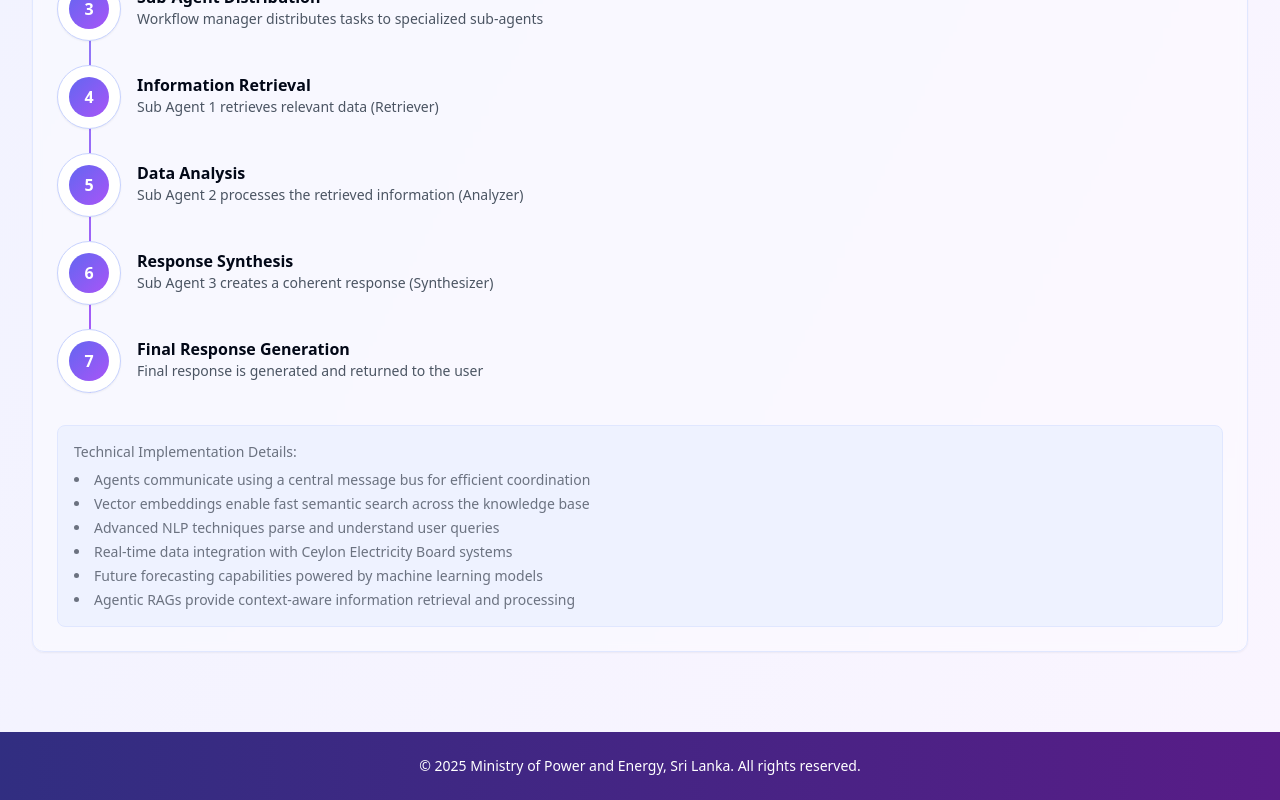
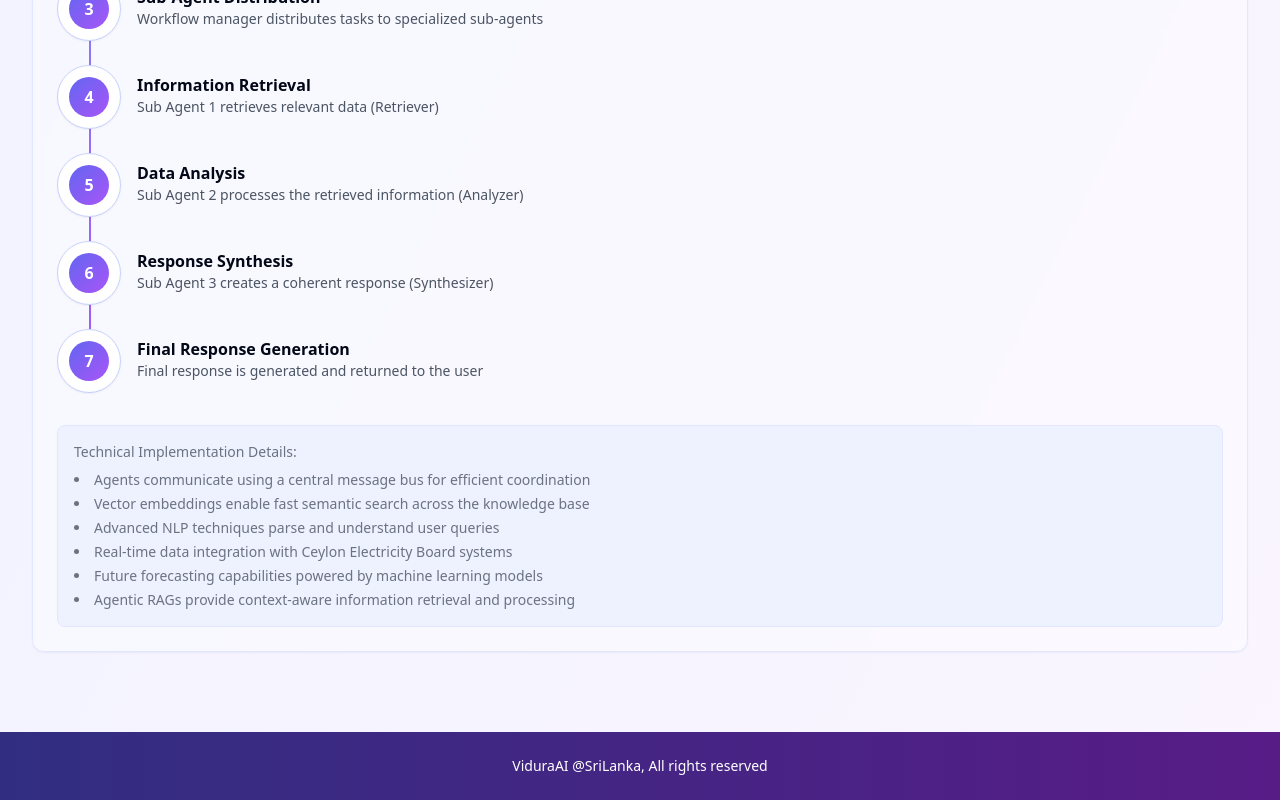
Before and after one commit to Vidura-Wijekoon/slenergyragmultiagentsystem, a React (Vite) app: page /agent-architecture in a window 1280 px wide. Shown: the part 1811-2611 px from the top of the page. Built offline with nearby package versions, Linux system fonts and the light colour scheme.

Commit message:
Update footer copyright notice
- Update the copyright notice in the footer of both the index and agent architecture pages.

```diff
--- a/src/pages/AgentArchitecture.tsx
+++ b/src/pages/AgentArchitecture.tsx
@@ -185,7 +185,7 @@ const AgentArchitecture: React.FC = () => {
 
       <footer className="py-6 bg-gradient-to-r from-indigo-900 to-purple-900 text-white">
         <div className="max-w-7xl mx-auto px-4 md:px-8 text-center">
-          <p className="text-sm">© 2025 Ministry of Power and Energy, Sri Lanka. All rights reserved.</p>
+          <p className="text-sm">ViduraAI @SriLanka, All rights reserved</p>
         </div>
       </footer>
     </div>
--- a/src/pages/Index.tsx
+++ b/src/pages/Index.tsx
@@ -209,7 +209,7 @@ const Index = () => {
 
       <footer className="py-6 bg-gradient-to-r from-indigo-900 to-purple-900 text-white mt-12">
         <div className="max-w-7xl mx-auto px-4 md:px-8 text-center">
-          <p className="text-sm">ViduraAI @SriLanka</p>
+          <p className="text-sm">ViduraAI @SriLanka, All rights reserved</p>
         </div>
       </footer>
     </div>
```
